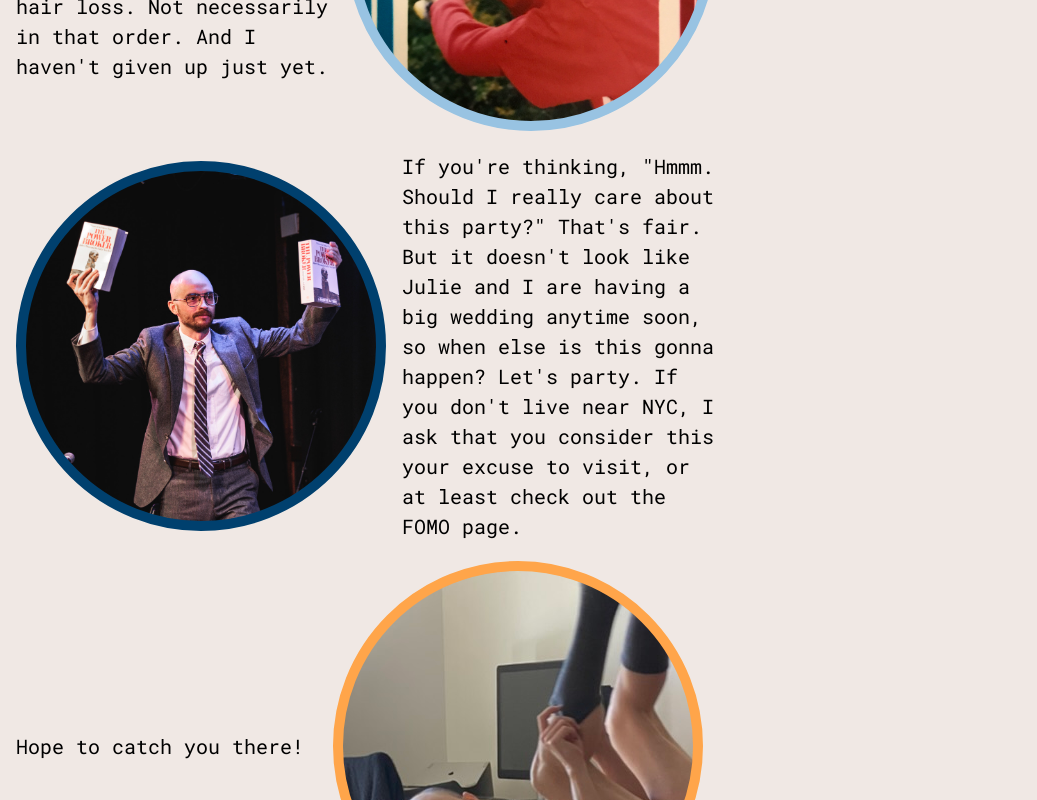
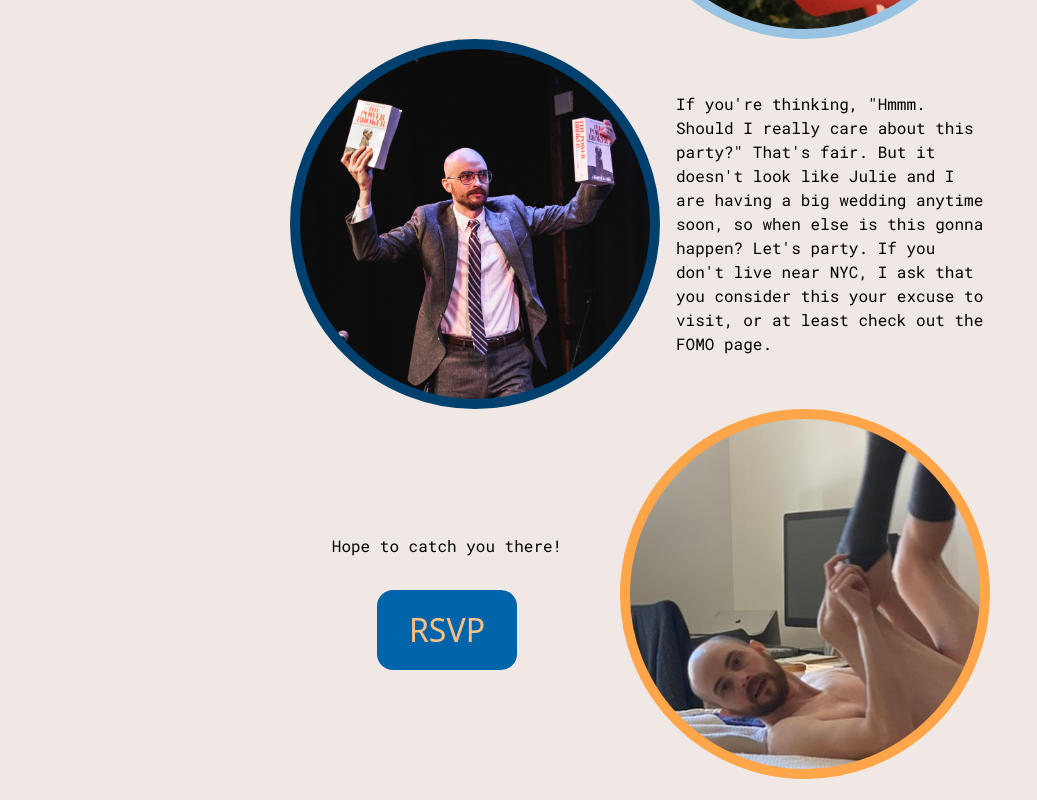
Before and after one commit to juliewongbandue/evan_turns_40, a SvelteKit app: page / in a window 1280 px wide. Shown: the part 1200-2000 px from the top of the page, without its empty margins (0-1037 px from the left). Built offline with nearby package versions, Linux system fonts and the light colour scheme; a web font is replaced by a local one.

Commit message:
update page layouts and fonts

```diff
--- a/src/app.html
+++ b/src/app.html
@@ -176,6 +176,8 @@
 				font-family: var(--font-family-mono);
 				line-height: var(--line-height-body);
 				font-size: var(--font-size-2);
+				max-width: 750px;
+				justify-self: center;
 			}
 
 			.article-small {
@@ -212,7 +214,6 @@
 				.body {
 					font-family: var(--font-family-mono);
 					line-height: var(--line-height-body);
-					font-size: var(--font-size-3);
 					font-optical-sizing: auto;
 					font-style: normal;
 				}
@@ -236,7 +237,7 @@
 				.body {
 					font-family: var(--font-family-mono);
 					line-height: var(--line-height-body);
-					font-size: var(--font-size-4);
+					font-size: var(--font-size-2);
 				}
 			}
 			@media (min-width:961px)  { /* tablet, landscape iPad, lo-res laptops ands desktops */}
--- a/src/lib/rsvpButton.svelte
+++ b/src/lib/rsvpButton.svelte
@@ -1,9 +1,9 @@
-<script>
-  export let style = ''
+<script >
+  let { style = '' } = $props();
 </script>
 
 <div class='button-layout' style={style}>
-    <a class="button" href="https://www.google.com">RSVP</a>
+    <a class="button" href="/rsvp">RSVP</a>
 </div>
 
 <style>
--- a/src/routes/+page.svelte
+++ b/src/routes/+page.svelte
@@ -1,9 +1,6 @@
 <script>
 import RSVPButton from '../lib/rsvpButton.svelte';
 </script>
-
-
-<article class='body'>
 
 <div class="header-wrapper">
   <div class="text-reveal-container"></div>
@@ -19,8 +16,9 @@ import RSVPButton from '../lib/rsvpButton.svelte';
     </mask>
   </svg>
 </div>
+<div class="wiper-box"></div>
 
-  <div class="wiper-box"></div>
+<article class='body'>
 
   <section class='content'>
   <section class='article-small'>
@@ -72,14 +70,13 @@ import RSVPButton from '../lib/rsvpButton.svelte';
   </div>
 
 
-  <div class="image-wrapper" style="--image-border-color: var(--orange-8)">
-    <p class='image-description'>
-      Hope to catch you there!
-    </p>
+  <div class="image-wrapper" style="--image-border-color: var(--orange-8); text-align: center;">
+    <div class='image-description'>
+      <p>Hope to catch you there!</p>
+      <RSVPButton style="margin-top: var(--space-4); justify-self: center;"/>
+    </div>
     <div class='image-container' style="background-image: url('assets/evan-1.jpeg'); background-position: bottom -486px right -100px;"></div>
   </div>
-
-  <RSVPButton/>
 
   </section>
 </article>
@@ -114,7 +111,7 @@ import RSVPButton from '../lib/rsvpButton.svelte';
     max-width: 700px;
     gap: var(--space-3);
     align-items: center;
-    grid-template-columns: repeat(2);
+    grid-template-columns: repeat(2, 1fr);
     grid-template-rows: auto;
     grid-template-areas: "one two";
   }
@@ -198,10 +195,11 @@ import RSVPButton from '../lib/rsvpButton.svelte';
     .info {
       gap: var(--space-3);
     }
+
     .image-wrapper {
       text-align: center;
       gap: 0;
-      margin-bottom: var(--space-4);
+      margin-bottom: var(--space-5);
       grid-template-columns: 1fr;
       grid-template-areas:
         "one"
--- a/src/routes/fomo/+page.svelte
+++ b/src/routes/fomo/+page.svelte
@@ -1,5 +1,7 @@
 <div class="content">
 <h1>FOMO</h1>
 
-<p class="body article-small">Can't make it and you've got a little FOMO? Well... sorry. Bye.</p>
+<article class="body">
+<p >Can't make it and you've got a little FOMO? Well... sorry. Bye. Lorem ipsum dolor sit amet consectetur adipisicing elit. Vero alias repudiandae sint recusandae iste sed accusantium dignissimos temporibus dolore voluptatibus, cumque ducimus dolores voluptatum omnis corporis facere, eos quisquam excepturi.</p>
+</article>
 </div>
--- a/src/routes/rsvp/+page.svelte
+++ b/src/routes/rsvp/+page.svelte
@@ -1,11 +1,10 @@
 <script>
 import FOMOButton from '../../lib/fomoButton.svelte';
 </script>
-
 <div class="content">
 <h1>RSVP</h1>
 
-<article class="article-small">
+<article class="body">
   <p class="body">Please let me know if you'll be able to make it!</p>
   <p class="body">(<a href="https://docs.google.com/forms/d/e/1FAIpQLScOZ-hOS_x63VWyxVd3q-u_wiOIRehrHA2vCOnbckDKmjqQ5g/viewform?usp=header" target="_blank">Click here</a> if you hate embedded forms.)</p>
 
```
Also changed, not shown: src/routes/party/+page.svelte (+7 -13 lines).
